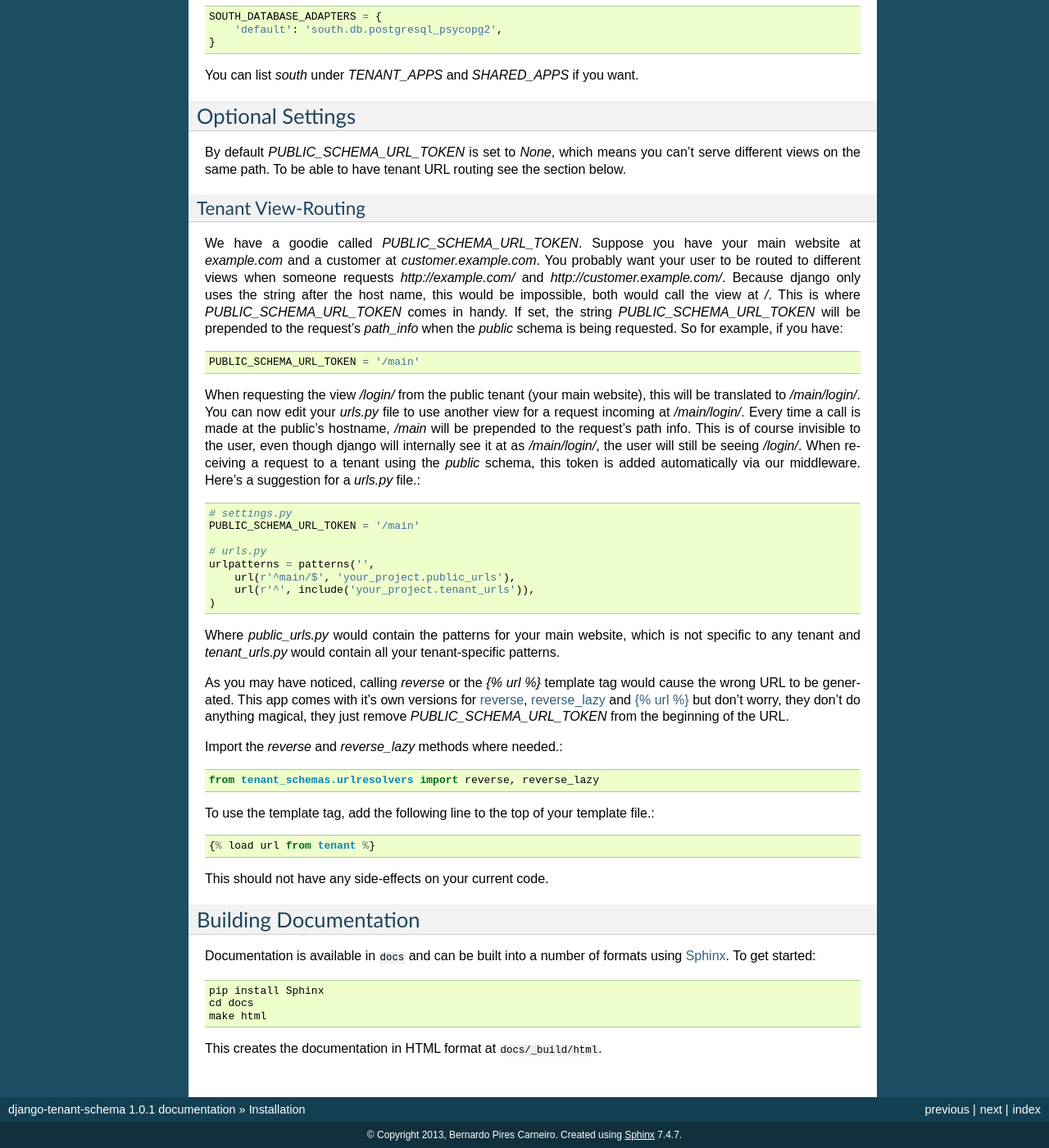
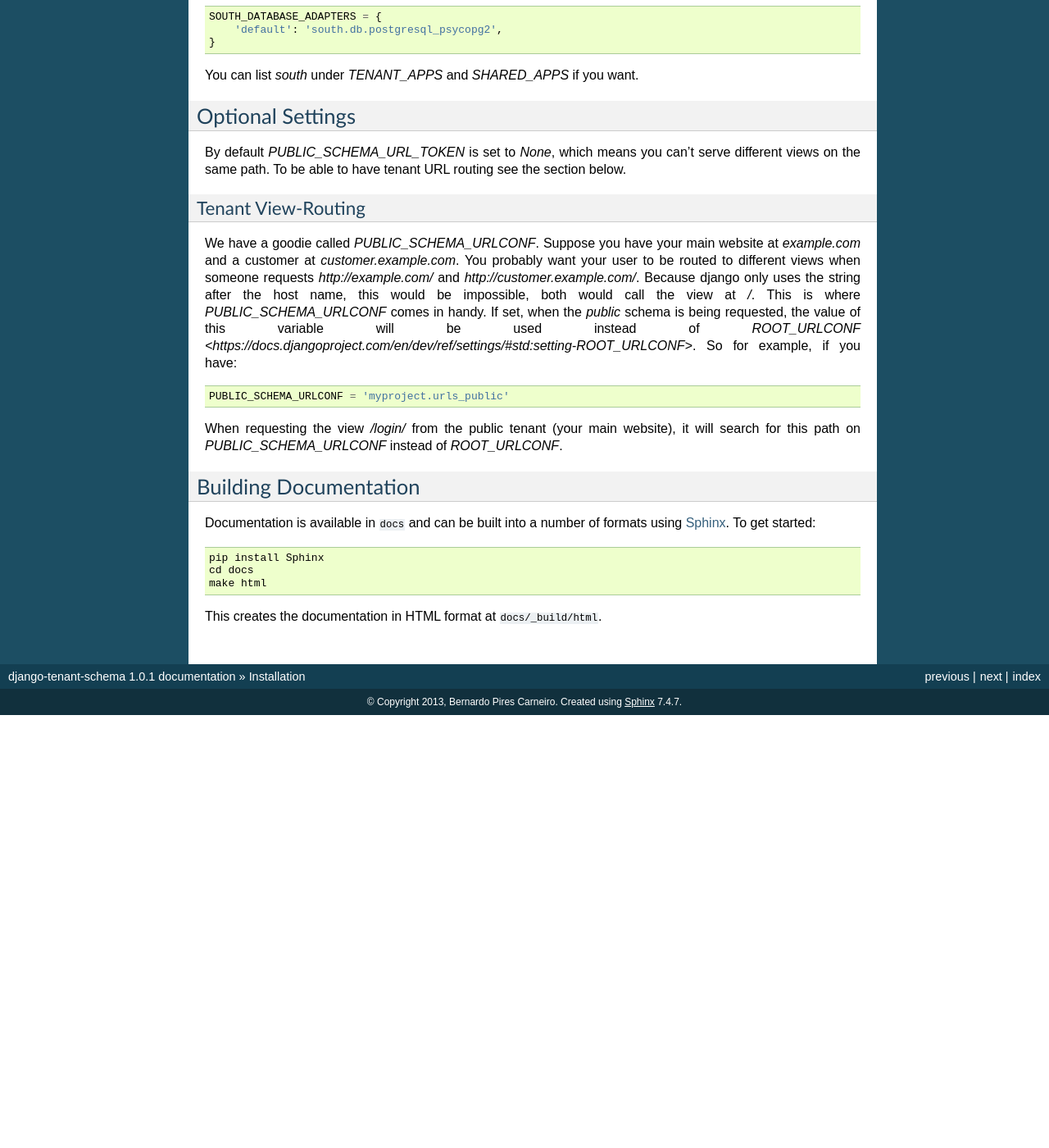
Before and after one commit to bernardopires/django-tenant-schemas, a Sphinx documentation site: the page built from docs/install.rst, in a window 1280 px wide and 1400 px high, scrolled down 2024 px. Shown: the whole window at 82% size. Built offline with Sphinx 7.4.7, drawn with Linux system fonts in a browser that asks for light colours; the version number is read from the project's files by our own code; after the commit the page ends 2896 px from its top, so only the background shows below that.

Commit message:
now using a much cleverer tenant URL routing

```diff
--- a/docs/install.rst
+++ b/docs/install.rst
@@ -106,34 +106,11 @@ By default `PUBLIC_SCHEMA_URL_TOKEN` is set to `None`, which means you can't ser
 
 Tenant View-Routing
 -------------------
-We have a goodie called `PUBLIC_SCHEMA_URL_TOKEN`. Suppose you have your main website at `example.com` and a customer at `customer.example.com`. You probably want your user to be routed to different views when someone requests `http://example.com/` and `http://customer.example.com/`. Because django only uses the string after the host name, this would be impossible, both would call the view at `/`. This is where `PUBLIC_SCHEMA_URL_TOKEN` comes in handy. If set, the string `PUBLIC_SCHEMA_URL_TOKEN` will be prepended to the request's `path_info` when the `public` schema is being requested. So for example, if you have::
+We have a goodie called `PUBLIC_SCHEMA_URLCONF`. Suppose you have your main website at `example.com` and a customer at `customer.example.com`. You probably want your user to be routed to different views when someone requests `http://example.com/` and `http://customer.example.com/`. Because django only uses the string after the host name, this would be impossible, both would call the view at `/`. This is where `PUBLIC_SCHEMA_URLCONF` comes in handy. If set, when the `public` schema is being requested, the value of this variable will be used instead of `ROOT_URLCONF <https://docs.djangoproject.com/en/dev/ref/settings/#std:setting-ROOT_URLCONF>`. So for example, if you have::
 
-    PUBLIC_SCHEMA_URL_TOKEN = '/main'
+    PUBLIC_SCHEMA_URLCONF = 'myproject.urls_public'
 
-When requesting the view `/login/` from the public tenant (your main website), this will be translated to `/main/login/`. You can now edit your `urls.py` file to use another view for a request incoming at `/main/login/`. Every time a call is made at the public's hostname, `/main` will be prepended to the request's path info. This is of course invisible to the user, even though django will internally see it at as `/main/login/`, the user will still be seeing `/login/`. When receiving a request to a tenant using the `public` schema, this token is added automatically via our middleware. Here's a suggestion for a `urls.py` file.::
-
-    # settings.py
-    PUBLIC_SCHEMA_URL_TOKEN = '/main'
-
-    # urls.py
-    urlpatterns = patterns('',
-        url(r'^main/$', 'your_project.public_urls'),
-        url(r'^', include('your_project.tenant_urls')),
-    )
-
-Where `public_urls.py` would contain the patterns for your main website, which is not specific to any tenant and `tenant_urls.py` would contain all your tenant-specific patterns.
-
-As you may have noticed, calling `reverse` or the `{% url %}` template tag would cause the wrong URL to be generated. This app comes with it's own versions for `reverse <https://github.com/bcarneiro/django-tenant-schemas/blob/master/tenant_schemas/urlresolvers.py>`_, `reverse_lazy <https://github.com/bcarneiro/django-tenant-schemas/blob/master/tenant_schemas/urlresolvers.py>`_  and `{% url %} <https://github.com/bcarneiro/django-tenant-schemas/blob/master/tenant_schemas/templatetags/tenant.py>`_ but don't worry, they don't do anything magical, they just remove `PUBLIC_SCHEMA_URL_TOKEN` from the beginning of the URL.
-
-Import the `reverse` and `reverse_lazy` methods where needed.::
-
-    from tenant_schemas.urlresolvers import reverse, reverse_lazy
-
-To use the template tag, add the following line to the top of your template file.::
-
-    {% load url from tenant %}
-
-This should not have any side-effects on your current code.
+When requesting the view `/login/` from the public tenant (your main website), it will search for this path on `PUBLIC_SCHEMA_URLCONF` instead of `ROOT_URLCONF`.
 
 Building Documentation
 ======================
```
Also changed, not shown: 2 other files.
